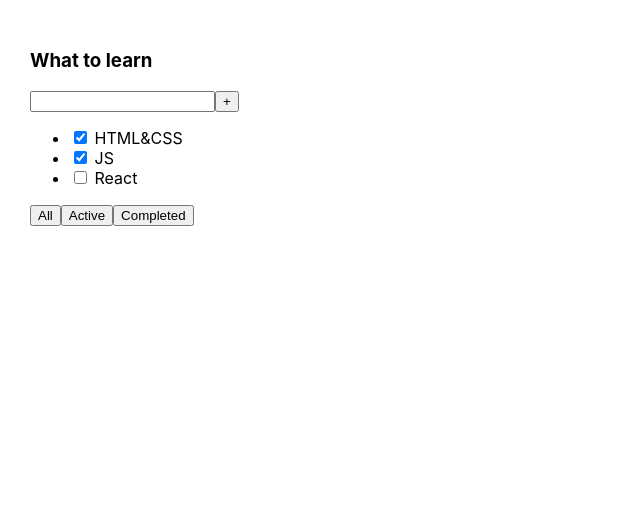
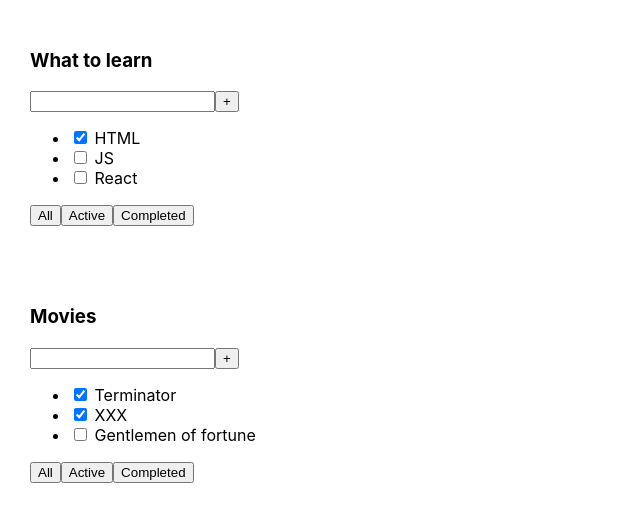
Before and after one commit to zhirkovpetr/TODOLIST, a React (Create React App) app: page / in a window 1280 px wide. Shown: the top 522 px of the page, without its empty margins (0-640 px from the left). Built offline with nearby package versions, Linux system fonts and the light colour scheme; the HTML template or start-up script is replaced by a standard one.

Commit message:
feat: add component todolist

```diff
--- a/src/App.tsx
+++ b/src/App.tsx
@@ -1,28 +1,24 @@
 import React from 'react';
 import './App.css';
+import {Todolist} from "./Todolist";
 
-function App() {
+export const App = () => {
+    let task1 = [
+        {id: 1, title: 'HTML', isDone: true},
+        {id: 2, title: 'JS', isDone: false},
+        {id: 3, title: 'React', isDone: false},
+    ]
+
+    let task2 = [
+        {id: 1, title: 'Terminator', isDone: true},
+        {id: 2, title: 'XXX', isDone: true},
+        {id: 3, title: 'Gentlemen of fortune', isDone: false},
+    ]
+
     return (
-        <div className="App">
-            <div>
-                <h3>What to learn</h3>
-                <div>
-                    <input/>
-                    <button>+</button>
-                </div>
-                <ul>
-                    <li><input type="checkbox" checked={true}/> <span>HTML&CSS</span></li>
-                    <li><input type="checkbox" checked={true}/> <span>JS</span></li>
-                    <li><input type="checkbox" checked={false}/> <span>React</span></li>
-                </ul>
-                <div>
-                    <button>All</button>
-                    <button>Active</button>
-                    <button>Completed</button>
-                </div>
-            </div>
+        <div>
+            <Todolist title={'What to learn'} tasks={task1} />
+            <Todolist title={'Movies'} tasks={task2}/>
         </div>
     );
 }
-
-export default App;
--- /dev/null
+++ b/src/Todolist.tsx
@@ -0,0 +1,43 @@
+import React from 'react';
+import './App.css';
+
+type TaskType = {
+  id: number
+  title: string
+  isDone: boolean
+}
+
+type TodolistPropsType = {
+  title: string
+  tasks: TaskType[]
+}
+
+export const Todolist = (props: TodolistPropsType) => {
+  const{title, tasks} = props
+  return (
+    <div className="App">
+      <div>
+        <h3>{title}</h3>
+        <div>
+          <input/>
+          <button>+</button>
+        </div>
+        <ul>
+          {tasks.map((task, index)=> {
+            return (
+              <div key={index}>
+                <li><input type="checkbox" checked={task.isDone}/> <span>{task.title}</span></li>
+              </div>
+            )
+          })}
+
+        </ul>
+        <div>
+          <button>All</button>
+          <button>Active</button>
+          <button>Completed</button>
+        </div>
+      </div>
+    </div>
+  );
+}
--- a/src/index.tsx
+++ b/src/index.tsx
@@ -1,17 +1,13 @@
 import React from 'react';
 import ReactDOM from 'react-dom/client';
 import './index.css';
-import App from './App';
+import {App} from "./App";
 
 
 const root = ReactDOM.createRoot(
   document.getElementById('root') as HTMLElement
 );
-root.render(
-  <React.StrictMode>
-    <App />
-  </React.StrictMode>
-);
+root.render(<App />);
 
 // If you want to start measuring performance in your app, pass a function
 // to log results (for example: reportWebVitals(console.log))
```
Also changed, not shown: 1 other file (tests, documents, lock files or other folders).
